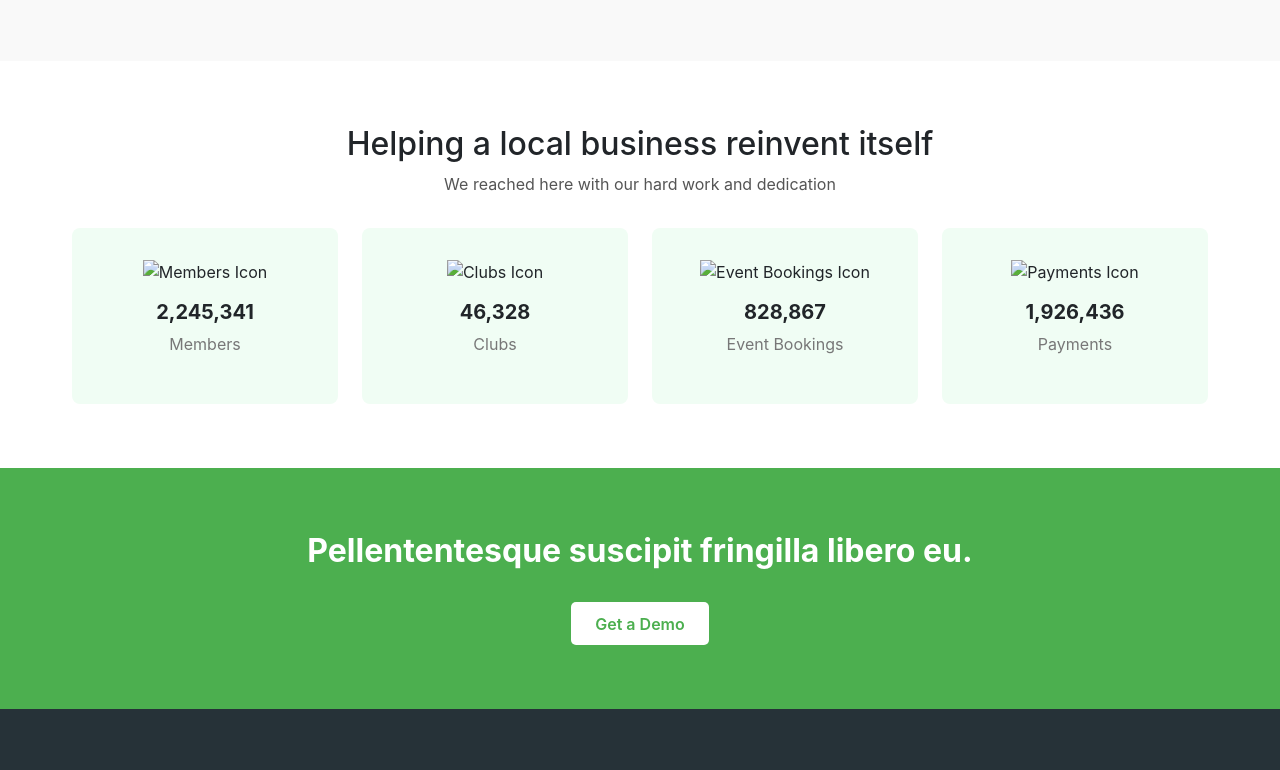
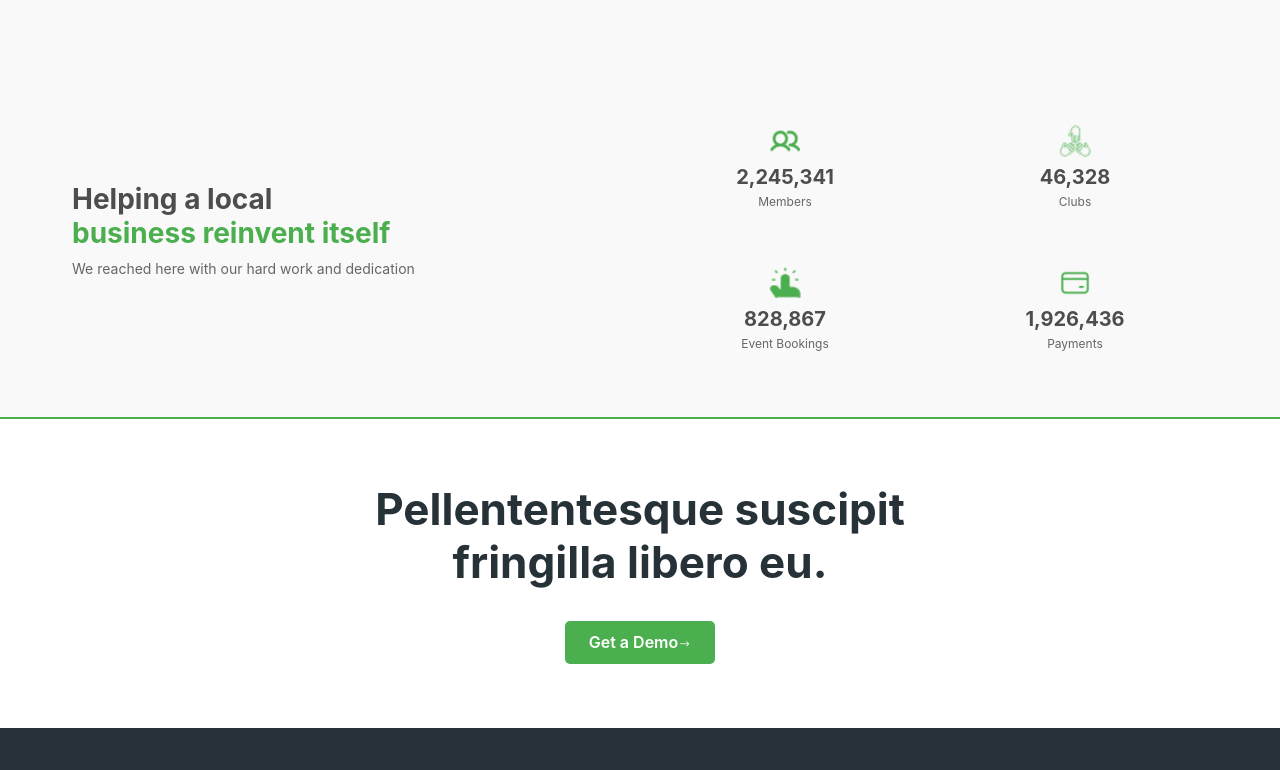
Before and after one commit to SanaHameed2/Responsive-Website-Hackathon, a plain HTML site: page index.html in a window 1280 px wide. Shown: the part 1907-2677 px from the top of the page. Drawn offline with nearby package versions, Linux system fonts and the light colour scheme.

Commit message:
updated html and css

```diff
--- a/index.html
+++ b/index.html
@@ -154,39 +154,68 @@
     </section>
 
     <!-- ========== Features Section ========== -->
-    <section id="features" class="features-section">
-      <div class="container text-center">
-        <h2>Helping a local business reinvent itself</h2>
+    <section id="features" class="features-section py-5">
+      <div class="container">
+        <div class="row align-items-center">
+          <!-- Left Column: Heading and Subtext -->
+          <div class="col-lg-6 mb-4 mb-lg-0">
+            <h2>
+              Helping a local <br /><span class="color-txt"
+                >business reinvent itself</span
+              >
+            </h2>
             <p class="features-subtext">
               We reached here with our hard work and dedication
             </p>
-        <div class="row justify-content-center g-4">
-          <div class="col-md-3 stat-item">
-            <div class="feature-card">
-              <img src="assets/images/Icon1.png" alt="Members Icon" />
-              <h5>2,245,341</h5>
+          </div>
+
+          <!-- Right Column: Feature Grid -->
+          <div class="col-lg-6">
+            <div class="row g-4">
+              <div class="col-6">
+                <div class="feature-card text-center p-3">
+                  <img
+                    src="assets/images/ppl.png"
+                    alt="Members Icon"
+                    class="mb-2 img-fluid"
+                  />
+                  <h5 class="mb-1">2,245,341</h5>
                   <p>Members</p>
                 </div>
               </div>
-          <div class="col-md-3 stat-item">
-            <div class="feature-card">
-              <img src="assets/images/Icon2.png" alt="Clubs Icon" />
-              <h5>46,328</h5>
+              <div class="col-6">
+                <div class="feature-card text-center p-3">
+                  <img
+                    src="assets/images/Group 2.png"
+                    alt="Clubs Icon"
+                    class="mb-2 img-fluid"
+                  />
+                  <h5 class="mb-1">46,328</h5>
                   <p>Clubs</p>
                 </div>
               </div>
-          <div class="col-md-3 stat-item">
-            <div class="feature-card">
-              <img src="assets/images/Icon3.png" alt="Event Bookings Icon" />
-              <h5>828,867</h5>
+              <div class="col-6">
+                <div class="feature-card text-center p-3">
+                  <img
+                    src="assets/images/Vector.png"
+                    alt="Event Bookings Icon"
+                    class="mb-2 img-fluid"
+                  />
+                  <h5 class="mb-1">828,867</h5>
                   <p>Event Bookings</p>
                 </div>
               </div>
-          <div class="col-md-3 stat-item">
-            <div class="feature-card">
-              <img src="assets/images/Icon4.png" alt="Payments Icon" />
-              <h5>1,926,436</h5>
+              <div class="col-6">
+                <div class="feature-card text-center p-3">
+                  <img
+                    src="assets/images/Icon (6).png"
+                    alt="Payments Icon"
+                    class="mb-2 img-fluid"
+                  />
+                  <h5 class="mb-1">1,926,436</h5>
                   <p>Payments</p>
+                </div>
+              </div>
             </div>
           </div>
         </div>
@@ -196,8 +225,8 @@
     <!-- ========== CTA Section ========== -->
     <section class="cta-section">
       <div class="container text-center">
-        <h2>Pellententesque suscipit fringilla libero eu.</h2>
-        <button class="signup-btn">Get a Demo</button>
+        <h2>Pellententesque suscipit <br>fringilla libero eu.</h2>
+        <button class="signup-btn">Get a Demo<img src="assets/images/Right.png"></button>
       </div>
     </section>
 
@@ -208,15 +237,15 @@
           <div class="col-md-4">
             <div class="logo">
               <img class="icon" src="assets/images/Icon.png" alt="Icon" />
-              <img src="assets/images/Nexcent.png" alt="Website Logo" />
+              <img src="assets/images/white logo.png" alt="Website Logo" />
             </div>
             <p>Copyright © 2020 Nexcent Ltd.</p>
             <p>All rights reserved</p>
             <div class="social-icons">
-              <img src="assets/images/Social1.png" alt="Social 1" />
-              <img src="assets/images/Social2.png" alt="Social 2" />
-              <img src="assets/images/Social3.png" alt="Social 3" />
-              <img src="assets/images/Social4.png" alt="Social 4" />
+              <img src="assets/images/Social Icons.png" alt="Social 1" />
+              <img src="assets/images/Social Icons-1.png" alt="Social 2" />
+              <img src="assets/images/Social Icons-2.png" alt="Social 3" />
+              <img src="assets/images/Social Icons-3.png" alt="Social 4" />
             </div>
           </div>
           <div class="col-md-2">
--- a/style.css
+++ b/style.css
@@ -24,7 +24,7 @@ body {
   display: flex;
   align-items: center;
   justify-content: space-between;
-  padding: 1rem 2rem;
+  padding: 1em;
   flex-wrap: wrap;
   z-index: 1000;
 }
@@ -40,11 +40,16 @@ body {
   list-style: none;
   display: flex;
   gap: 1.5rem;
-  margin-left: 40px;
   justify-content: flex-end;
 }
 
-.nav-links li a {
+.nav-links li{
+  text-decoration: none;
+  color: #212529;
+  font-weight: 500;
+  margin-left: 20px;
+}
+.nav-links a {
   text-decoration: none;
   color: #212529;
   font-weight: 500;
@@ -53,7 +58,6 @@ body {
 .nav-buttons {
   display: flex;
   align-items: center;
-  margin-left: 1rem;
 }
 
 .reg-btn {
@@ -63,7 +67,7 @@ body {
   padding: 0.5rem 1.1rem;
   border-radius: 4px;
   font-weight: 400;
-  margin-right: 0;
+  margin-left: 1rem;
 }
 
 /* Hamburger Menu (Mobile) */
@@ -77,7 +81,6 @@ body {
   cursor: pointer;
 }
 #clients,
-#features,
 #community,
 .cta-section {
   display: flex;
@@ -241,57 +244,69 @@ header {
   border-radius: 5px;
   font-weight: 600;
 }
-
 /* ===== Features Section ===== */
 .features-section {
-  padding: 4rem 0;
+  padding: 2rem 0;
+  background-color: #f9f9f9;
+  border-bottom: 2px solid #4caf4f;
+}
+
+.features-section h2 {
+  font-size: 1.75rem;
+  font-weight: 700;
+  line-height: 1.2;
+  margin-bottom: 0.5rem;
+  color: #4D4D4D;
 }
 
 .features-subtext {
-  color: #555;
-  margin-bottom: 2rem;
+  color: #666;
+  font-size: 0.875rem;
 }
 
 .feature-card {
-  background-color: #f0fdf4;
-  padding: 2rem 1rem;
-  border-radius: 8px;
   text-align: center;
+  display: flex;
+  flex-direction: column;
+  align-items: center;
 }
 
 .feature-card img {
-  width: 40px;
-  height: 40px;
-  margin-bottom: 1rem;
+  width: 32px;
+  height: 32px;
+  margin-bottom: 0.25rem;
 }
 
 .feature-card h5 {
   font-size: 1.25rem;
   font-weight: 700;
+  color: #4D4D4D;
+  margin-bottom: 0.25rem;
 }
 
 .feature-card p {
-  margin-top: 0.5rem;
-  color: #777;
+  font-size: 0.75rem;
+  color: #666;
+  margin: 0;
 }
 
 /* ===== CTA Section ===== */
 .cta-section {
   padding: 4rem 0;
-  background-color: #4caf4f;
   color: #fff;
   text-align: center;
 }
 
 .cta-section h2 {
-  font-size: 2rem;
+  font-size: 44px;
   font-weight: 700;
+  color: #263238;
 }
 
 .cta-section .signup-btn {
   margin-top: 1.5rem;
-  background-color: #fff;
-  color: #4caf4f;
+  background-color:#4CAF4F ;
+  color:white;
   border: none;
   padding: 0.6rem 1.5rem;
   border-radius: 5px;
@@ -365,4 +380,23 @@ footer .btn-light {
   .nav-buttons {
     margin-top: 1rem;
   }
+  /* Responsive adjustments */
+@media (max-width: 768px) {
+  .features-section h2 {
+    font-size: 1.5rem;
+  }
+
+  .feature-card img {
+    width: 20px;
+    height: 20px;
+  }
+
+  .feature-card h5 {
+    font-size: 1.25rem;
+  }
+
+  .feature-card p {
+    font-size: 0.75rem;
+  }
 }
+}
```
Also changed, not shown: assets/images/Group 2.png (added), assets/images/Icon (6).png (added), assets/images/Right.png (added), assets/images/Social Icons-1.png (added), assets/images/Social Icons-2.png (added), assets/images/Social Icons-3.png (added), assets/images/Social Icons.png (added), assets/images/Vector.png (added), assets/images/ppl.png (added), assets/images/white logo.png (added). Lines whose indentation alone changed are shown as unchanged.
